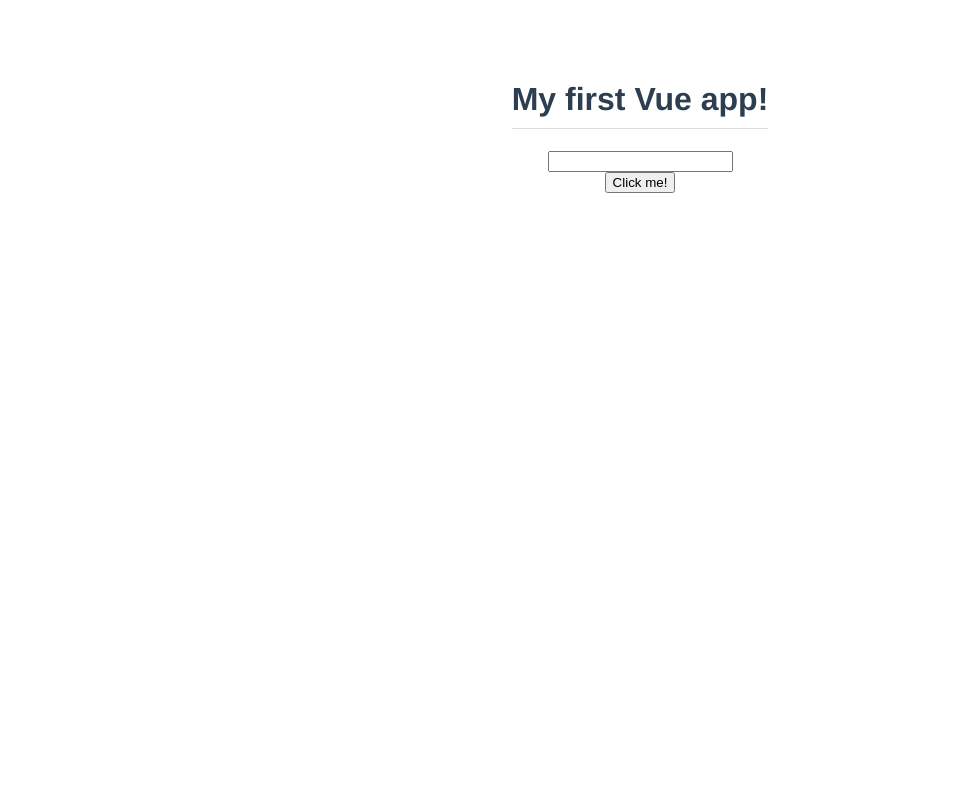
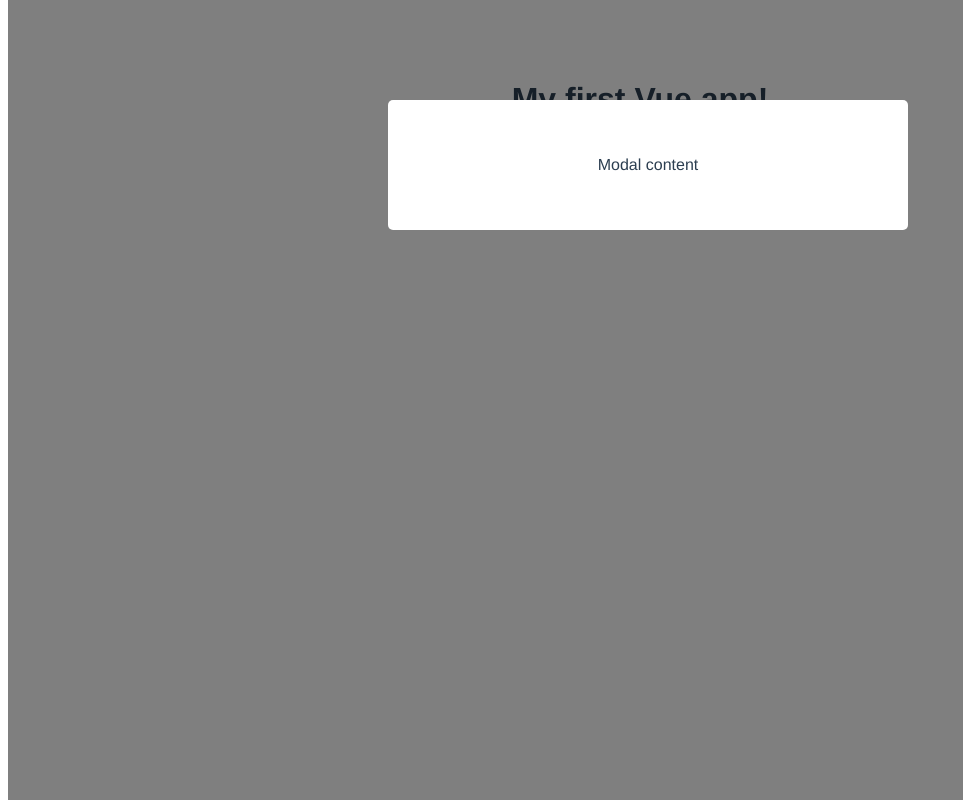
Before and after one commit to levimk/vue-course, a Vue app in the folder 3-modal-project/: page / in a window 1280 px wide. Shown: the whole page, without its empty margins (0-963 px from the left). Built offline with nearby package versions, Linux system fonts and the light colour scheme.

Commit message:
23 multiple components

```diff
--- a/3-modal-project/src/App.vue
+++ b/3-modal-project/src/App.vue
@@ -1,4 +1,5 @@
 <template>
+  <Modal />
   <div class="headline">
     <h1>{{ title }}</h1>
     <input type="text" ref="name">
@@ -7,6 +8,8 @@
 </template>
 
 <script>
+import Modal from './components/Modal'
+
 export default {
   name: 'App',
   data () {
@@ -20,6 +23,9 @@
       this.$refs.name.classList.add('active')
       this.$refs.name.focus()
     }
+  },
+  components: {
+    Modal
   }
 }
 </script>
--- /dev/null
+++ b/3-modal-project/src/components/Modal.vue
@@ -0,0 +1,36 @@
+<template>
+  <div class="backdrop">
+      <div class="modal">
+          <p>Modal content</p>
+      </div>
+  </div>
+</template>
+
+<script>
+export default {
+
+}
+</script>
+
+<style scoped>
+.backdrop {
+    top: 0;
+    position: fixed;
+    background-color: rgba(0,0,0, 0.5);
+    width: 100%;
+    height: 100%;
+}
+
+.modal {
+    background-color: white;
+    border-radius: 5px;
+    margin: 100px auto;
+    max-width: 400px;
+    max-height: 600px;
+    padding: 40px 60px 40px 60px;
+    display: flex;
+    flex-direction: row;
+    justify-content: center;
+    align-items: center;
+}
+</style>
```
Also changed, not shown: 3-modal-project/src/components/HelloWorld.vue (deleted, +0 -57 lines).
